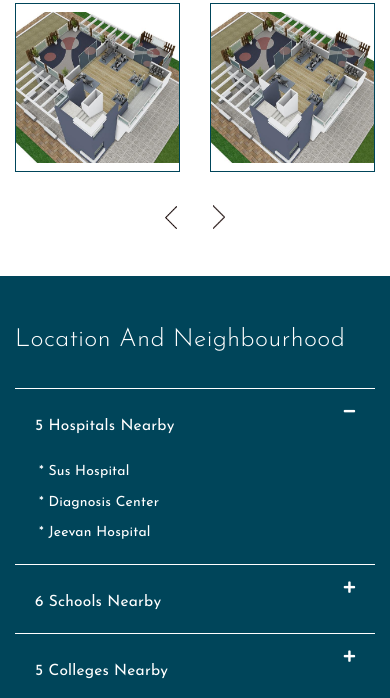
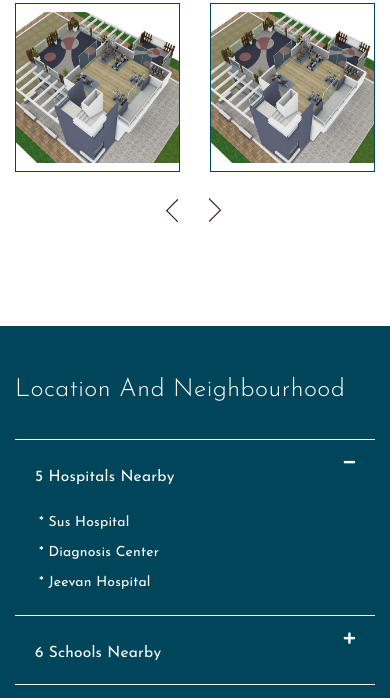
Before and after one commit to sourabhchavan73/gracia.github.io, a plain HTML site: page index.html in a window 390 px wide. Shown: the part 4311-5009 px from the top of the page. Drawn offline with nearby package versions, Linux system fonts and the light colour scheme; some packages are replaced by stand-ins of ours; a script that the page names is missing.

Commit message:
Update responsive.css

```diff
--- a/css/responsive.css
+++ b/css/responsive.css
@@ -376,8 +376,20 @@
         margin-top: 2.5em;
     }
 
+    .floorPlan-carousel-control-prev-icon {
+        position: relative;
+        margin: 0;
+        top: 25px;
+        left: -23px;
 
+    }
 
+    .floorPlan-carousel-control-next-icon {
+        position: relative;
+        margin: 0;
+        left: 20px;
+        top: 0px;
+    }
 
 
 
```
